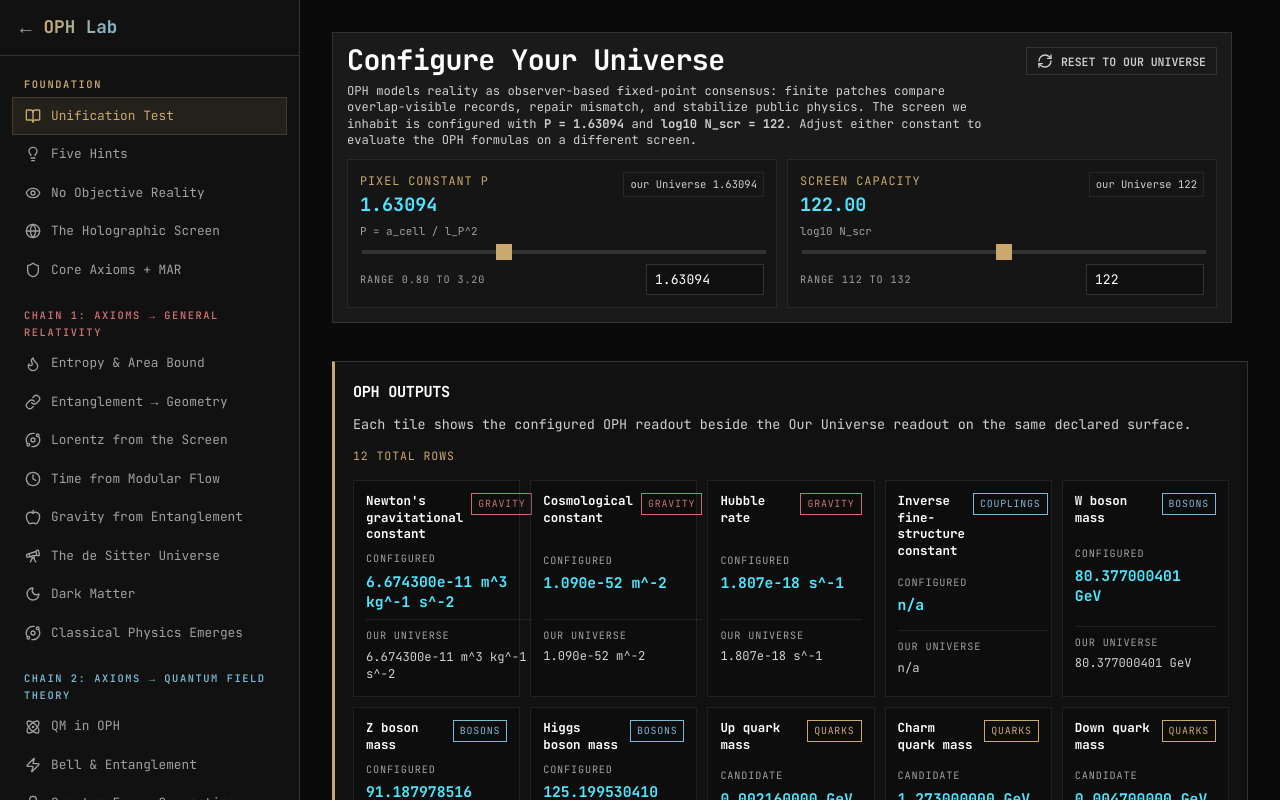
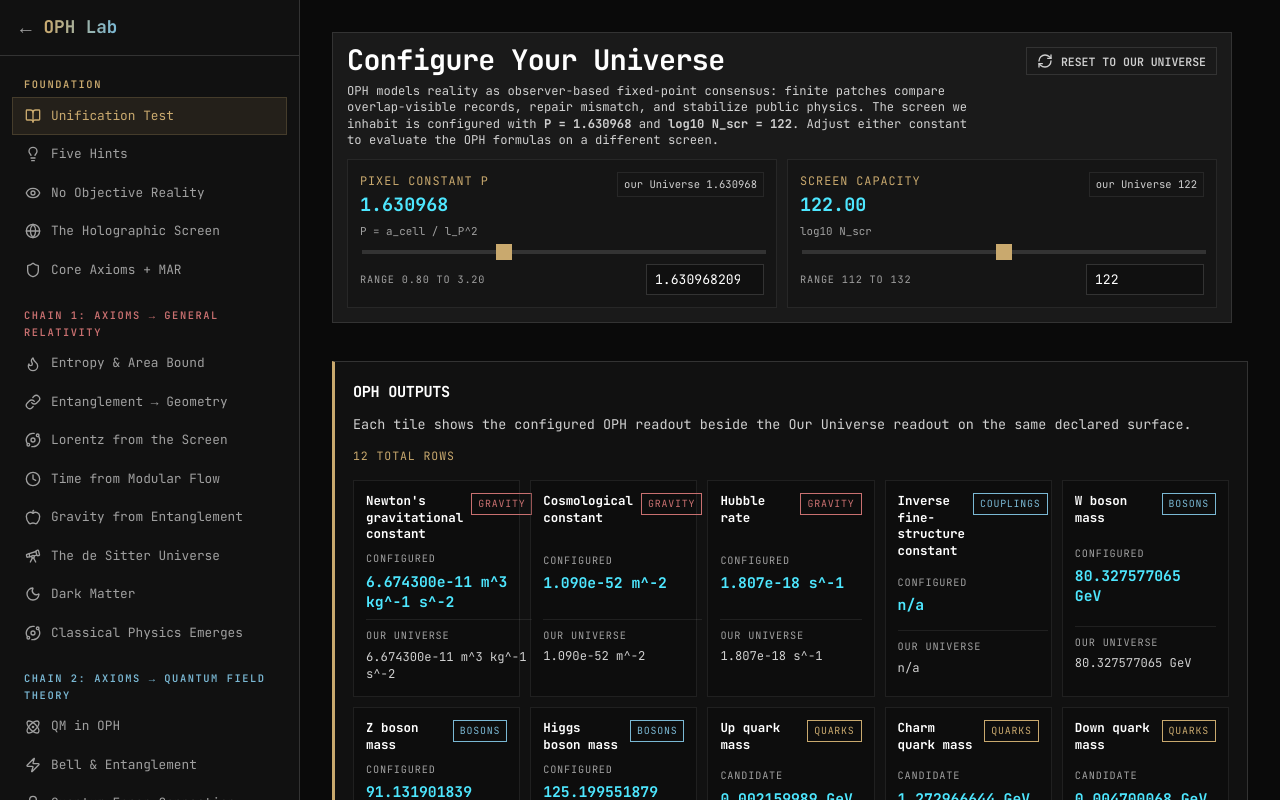
Before and after one commit to muellerberndt/oph-lab, a React (Vite) app: page / in a window 1280 px wide. Built offline with nearby package versions, Linux system fonts and the light colour scheme.

Commit message:
Sync pixel constant display

```diff
--- a/index.html
+++ b/index.html
@@ -7,8 +7,8 @@
   <meta name="viewport" content="width=device-width, initial-scale=1.0" />
 
   <!-- Primary Meta Tags -->
-  <title>Configure Your Universe — OPH Unification Test | OPH Lab</title>
-  <meta name="title" content="Configure Your Universe — OPH Unification Test | OPH Lab" />
+  <title>Configure Your Universe | OPH Unification Test | OPH Lab</title>
+  <meta name="title" content="Configure Your Universe | OPH Unification Test | OPH Lab" />
   <meta name="description" content="Explore the OPH fixed-point consensus surface: inspect screen capacity, the candidate pixel constant P, gravity, de Sitter, electroweak comparison rows, Higgs/top, and tiered particle surfaces." />
   <meta name="keywords" content="theory of everything, theory-of-everything, simulation theory, simulation theory implementation, concrete theory of everything, theory of everything closure, quantum gravity, reality as simulation, grand unified theory, grand unification, holographic principle, holographic universe, emergent gravity, emergent spacetime, entropic gravity, observer patch holography, general relativity derivation, standard model derivation, cosmological constant problem, dark matter MOND, quantum error correction spacetime, gauge symmetry origin, Bernhard Mueller" />
   <meta name="author" content="Bernhard Mueller" />
@@ -17,7 +17,7 @@
   <!-- Open Graph / Facebook -->
   <meta property="og:type" content="website" />
   <meta property="og:url" content="https://oph-lab.floatingpragma.io/" />
-  <meta property="og:title" content="Configure Your Universe — OPH Unification Test | OPH Lab" />
+  <meta property="og:title" content="Configure Your Universe | OPH Unification Test | OPH Lab" />
   <meta property="og:description" content="Explore the OPH fixed-point consensus surface: inspect screen capacity, the candidate pixel constant P, gravity, de Sitter, electroweak comparison rows, Higgs/top, and tiered particle surfaces." />
   <meta property="og:site_name" content="Floating Pragma" />
   <meta property="og:image" content="https://oph-lab.floatingpragma.io/oph-lab-social-card-v2.png" />
@@ -25,16 +25,16 @@
   <meta property="og:image:type" content="image/png" />
   <meta property="og:image:width" content="1200" />
   <meta property="og:image:height" content="630" />
-  <meta property="og:image:alt" content="OPH Lab social card with default P equals 1.63094 and log10 N scr equals 122." />
+  <meta property="og:image:alt" content="OPH Lab social card with default P equals 1.630968 and log10 N scr equals 122." />
 
   <!-- Twitter -->
   <meta name="twitter:card" content="summary_large_image" />
   <meta name="twitter:url" content="https://oph-lab.floatingpragma.io/" />
-  <meta name="twitter:title" content="Configure Your Universe — OPH Unification Test | OPH Lab" />
+  <meta name="twitter:title" content="Configure Your Universe | OPH Unification Test | OPH Lab" />
   <meta name="twitter:description" content="Explore the OPH fixed-point consensus surface: inspect screen capacity, the candidate pixel constant P, gravity, de Sitter, electroweak comparison rows, Higgs/top, and tiered particle surfaces." />
   <meta name="twitter:image" content="https://oph-lab.floatingpragma.io/oph-lab-social-card-v2.png" />
   <meta name="twitter:image:src" content="https://oph-lab.floatingpragma.io/oph-lab-social-card-v2.png" />
-  <meta name="twitter:image:alt" content="OPH Lab social card with default P equals 1.63094 and log10 N scr equals 122." />
+  <meta name="twitter:image:alt" content="OPH Lab social card with default P equals 1.630968 and log10 N scr equals 122." />
 
   <!-- Additional SEO -->
   <meta name="robots" content="index, follow" />
@@ -82,7 +82,7 @@
   {
     "@context": "https://schema.org",
     "@type": "WebApplication",
-    "name": "Configure Your Universe — OPH Unification Test | OPH Lab",
+    "name": "Configure Your Universe | OPH Unification Test | OPH Lab",
     "description": "Configure the OPH fixed-point consensus surface by changing the shared pixel constant P and screen capacity, then inspecting how gravity and particle-side OPH descendants shift live.",
     "url": "https://oph-lab.floatingpragma.io/",
     "applicationCategory": "EducationalApplication",
--- a/src/core/ophMath.ts
+++ b/src/core/ophMath.ts
@@ -21,7 +21,8 @@ export const PLANCK_REDUCED_CONSTANT_SI = 1.054571817e-34;
 export const BOLTZMANN_CONSTANT_SI = 1.380649e-23;
 export const GRAVITATIONAL_CONSTANT_REFERENCE_SI = 6.674299995910528e-11;
 
-export const PIXEL_REFERENCE = 1.63094;
+export const PIXEL_REFERENCE = 1.630968209403959;
+export const PIXEL_DISPLAY_DIGITS = 6;
 export const SCREEN_CAPACITY_REFERENCE_LOG10 = 122;
 export const PIXEL_UI_MIN = 0.8;
 export const PIXEL_UI_MAX = 3.2;
@@ -40,6 +41,13 @@ const QUARK_P_DRIVEN_ALPHA_EXPONENT_UP = QUARK_P_DRIVEN_CONSTANTS.alpha_exponent
 const QUARK_P_DRIVEN_ALPHA_EXPONENT_DOWN = QUARK_P_DRIVEN_CONSTANTS.alpha_exponent_down;
 const QUARK_P_DRIVEN_UP_ANCHORS = QUARK_P_DRIVEN_CONSTANTS.up_anchors;
 const QUARK_P_DRIVEN_DOWN_ANCHORS = QUARK_P_DRIVEN_CONSTANTS.down_anchors;
+
+export function formatPixelConstant(value: number): string {
+    if (!Number.isFinite(value)) {
+        return 'n/a';
+    }
+    return value.toFixed(PIXEL_DISPLAY_DIGITS);
+}
 
 export const BETA_COEFFICIENTS_MSSM_LIKE: [number, number, number] = [33 / 5, 1, -3];
 export const BETA_COEFFICIENTS_SM_1LOOP: [number, number, number] = [41 / 10, -19 / 6, -7];
@@ -668,7 +676,7 @@ export function mondAccelerationFromLambda(lambdaM2: number): number {
 // Ward-projected electromagnetic transport law. The source anchor is
 // a_0(P) = alpha_em^-1(m_Z^2; P),
 // and the Thomson endpoint is alpha_Th^-1(P) = a_0(P) * t_Q(m_Z^2; P) / t_Q(0; P).
-// The zero-momentum transport factor is not yet emitted on this app surface.
+// The zero-momentum transport factor is absent from this app surface.
 export function thomsonEndpointAlphaInverse(anchorAlphaInverse: number): number {
     if (!Number.isFinite(anchorAlphaInverse) || anchorAlphaInverse <= 0) {
         return Number.NaN;
@@ -716,7 +724,7 @@ function quarkCandidateSectorMeans(rhoOrd: number, x2: number, sigmaU: number, s
 // reverse-engineering-reality/paper/deriving_the_particle_zoo_from_observer_consistency.tex
 //
 // Browser boundary for the moving quark rows:
-// - The public anchor at P = 1.63094 is the exact quark sextet emitted by the
+// - The public anchor at P = 1.630968 is the exact quark sextet emitted by the
 //   particle codebase on the physical quark frame fixed by P.
 // - Away from that anchor, the browser consumes the shared candidate evaluator
 //   contract emitted by the particle runtime.
--- a/src/pages/DeSitter.tsx
+++ b/src/pages/DeSitter.tsx
@@ -2,6 +2,7 @@ import { Explainer } from '../components/Explainer';
 import {
     PIXEL_REFERENCE,
     deSitterRadiusFromLambda,
+    formatPixelConstant,
     gibbonsHawkingTemperatureFromHubble,
     hubbleFromLambda,
     lambdaFromScreen,
@@ -53,7 +54,7 @@ export function DeSitterPage() {
             <p style={{ marginBottom: '8px' }}>
                 In OPH, the cosmological constant is fixed by the total screen capacity after the local gravity
                 branch leaves the separate metric ambiguity. In the lab we hold the reference pixel
-                normalization fixed at P = {PIXEL_REFERENCE.toFixed(5)} and scan the global capacity descendant:
+                normalization fixed at P = {formatPixelConstant(PIXEL_REFERENCE)} and scan the global capacity descendant:
             </p>
             <div className="math-block" style={{ fontSize: '1.1em' }}>
                 &Lambda;(N<sub>scr</sub>) &prop; N<sub>scr</sub><sup>&minus;1</sup>
--- a/src/pages/Home.tsx
+++ b/src/pages/Home.tsx
@@ -11,6 +11,7 @@ import {
     SCREEN_CAPACITY_UI_MIN,
     deriveD11ForwardSeed,
     deriveTargetFreeElectroweakRepair,
+    formatPixelConstant,
     hubbleFromLambda,
     lambdaFromScreen,
     newtonConstantFromPixel,
@@ -290,7 +291,7 @@ export function Home() {
                 <p className="landing-controls-intro">
                     OPH models reality as observer-based fixed-point consensus: finite patches compare overlap-visible
                     records, repair mismatch, and stabilize public physics. The screen we inhabit is configured with
-                    <strong> P = {PIXEL_REFERENCE.toFixed(5)}</strong> and <strong> log10 N_scr = {SCREEN_CAPACITY_REFERENCE_LOG10}</strong>.
+                    <strong> P = {formatPixelConstant(PIXEL_REFERENCE)}</strong> and <strong> log10 N_scr = {SCREEN_CAPACITY_REFERENCE_LOG10}</strong>.
                     Adjust either constant to evaluate the OPH formulas on a different screen.
                 </p>
 
@@ -299,9 +300,9 @@ export function Home() {
                         <div className="input-control-header">
                             <div>
                                 <div className="input-control-label">Pixel constant P</div>
-                                <div className="input-control-value">{pixelConstant.toFixed(5)}</div>
+                                <div className="input-control-value">{formatPixelConstant(pixelConstant)}</div>
                             </div>
-                            <div className="input-control-release">our Universe {PIXEL_REFERENCE.toFixed(5)}</div>
+                            <div className="input-control-release">our Universe {formatPixelConstant(PIXEL_REFERENCE)}</div>
                         </div>
                         <div className="input-control-caption">P = a_cell / l_P^2</div>
                         <input
--- a/src/pages/Masses.tsx
+++ b/src/pages/Masses.tsx
@@ -8,6 +8,7 @@ import {
     PIXEL_UI_MIN,
     deriveD11ForwardSeed,
     deriveTargetFreeElectroweakRepair,
+    formatPixelConstant,
     solveGaugeClosure,
 } from '../core/ophMath';
 import { useLabSetting, useLabState } from '../state/labState';
@@ -165,7 +166,7 @@ export function MassesPage() {
                     In the bosonic calibration sector, W/Z sit on the public electroweak repair
                     surface. Higgs/top sit on the source-only Higgs/top split surface. The exact
                     inverse pair is a check surface.
-                    The canonical published bosonic surface uses P = {PIXEL_REFERENCE.toFixed(5)}; the interactive
+                    The canonical published bosonic surface uses P = {formatPixelConstant(PIXEL_REFERENCE)}; the interactive
                     readout below shows how the same bosonic formulas respond if you move that one
                     shared pixel input.
                 </p>
@@ -195,7 +196,7 @@ export function MassesPage() {
                 </div>
 
                 <p style={{ marginTop: 0, marginBottom: '14px' }}>
-                    Default P = <strong>{PIXEL_REFERENCE.toFixed(5)}</strong> reproduces the published
+                    Default P = <strong>{formatPixelConstant(PIXEL_REFERENCE)}</strong> reproduces the published
                     bosonic candidate surface. Moving the slider below evaluates the same bosonic
                     formulas off that canonical point. It is a branch readout on the same public
                     surface.
@@ -205,8 +206,8 @@ export function MassesPage() {
                     <div style={{ display: 'flex', justifyContent: 'space-between', fontSize: '0.82em' }}>
                         <span style={{ color: 'var(--accent-gold)' }}>Pixel constant P = a_cell / l_P^2</span>
                         <span style={{ color: 'var(--accent-cyan)' }}>
-                            {pixelConstant.toFixed(5)} ({pixelConstant >= PIXEL_REFERENCE ? '+' : ''}
-                            {(pixelConstant - PIXEL_REFERENCE).toFixed(5)} vs canonical)
+                            {formatPixelConstant(pixelConstant)} ({pixelConstant >= PIXEL_REFERENCE ? '+' : ''}
+                            {formatPixelConstant(pixelConstant - PIXEL_REFERENCE)} vs canonical)
                         </span>
                     </div>
                     <input
@@ -264,7 +265,7 @@ export function MassesPage() {
                             <div style={{ fontSize: '0.76em', color: 'var(--text-muted)', marginBottom: '6px' }}>
                                 {row.tier === 'structural'
                                     ? 'Invariant under P on the structural lane.'
-                                    : `Delta from canonical P = ${PIXEL_REFERENCE.toFixed(5)}: ${formatSignedMass(row.deltaGeV)}`}
+                                    : `Delta from canonical P = ${formatPixelConstant(PIXEL_REFERENCE)}: ${formatSignedMass(row.deltaGeV)}`}
                             </div>
                             <div style={{ fontSize: '0.8em', color: 'var(--text-secondary)' }}>{row.note}</div>
                         </div>
--- a/src/pages/Unification.tsx
+++ b/src/pages/Unification.tsx
@@ -6,6 +6,7 @@ import {
     BETA_COEFFICIENTS_SM_1LOOP,
     PIXEL_UI_MAX,
     PIXEL_UI_MIN,
+    formatPixelConstant,
     solveGaugeClosure,
 } from '../core/ophMath';
 import { useLabSetting, useLabState } from '../state/labState';
@@ -191,7 +192,7 @@ export function UnificationPage() {
                     <div>
                         <div style={{ display: 'flex', justifyContent: 'space-between', fontSize: '0.82em' }}>
                             <span style={{ color: 'var(--accent-gold)' }}>Pixel constant P = a_cell / l_P^2</span>
-                            <span style={{ color: 'var(--accent-cyan)' }}>{pixelConstant.toFixed(5)}</span>
+                            <span style={{ color: 'var(--accent-cyan)' }}>{formatPixelConstant(pixelConstant)}</span>
                         </div>
                         <input
                             type="range"
@@ -313,7 +314,7 @@ export function UnificationPage() {
                     M_U = (E_P / e^(2pi)) * P^(1/6)
                 </div>
                 <div style={{ fontSize: '0.82em', color: 'var(--text-secondary)' }}>
-                    M_U = {formatNumber(closure.unificationScaleGeV, 3)} GeV from P = {pixelConstant.toFixed(5)}
+                    M_U = {formatNumber(closure.unificationScaleGeV, 3)} GeV from P = {formatPixelConstant(pixelConstant)}
                 </div>
             </div>
 
```
Also changed, not shown: public/oph-lab-social-card.svg.
